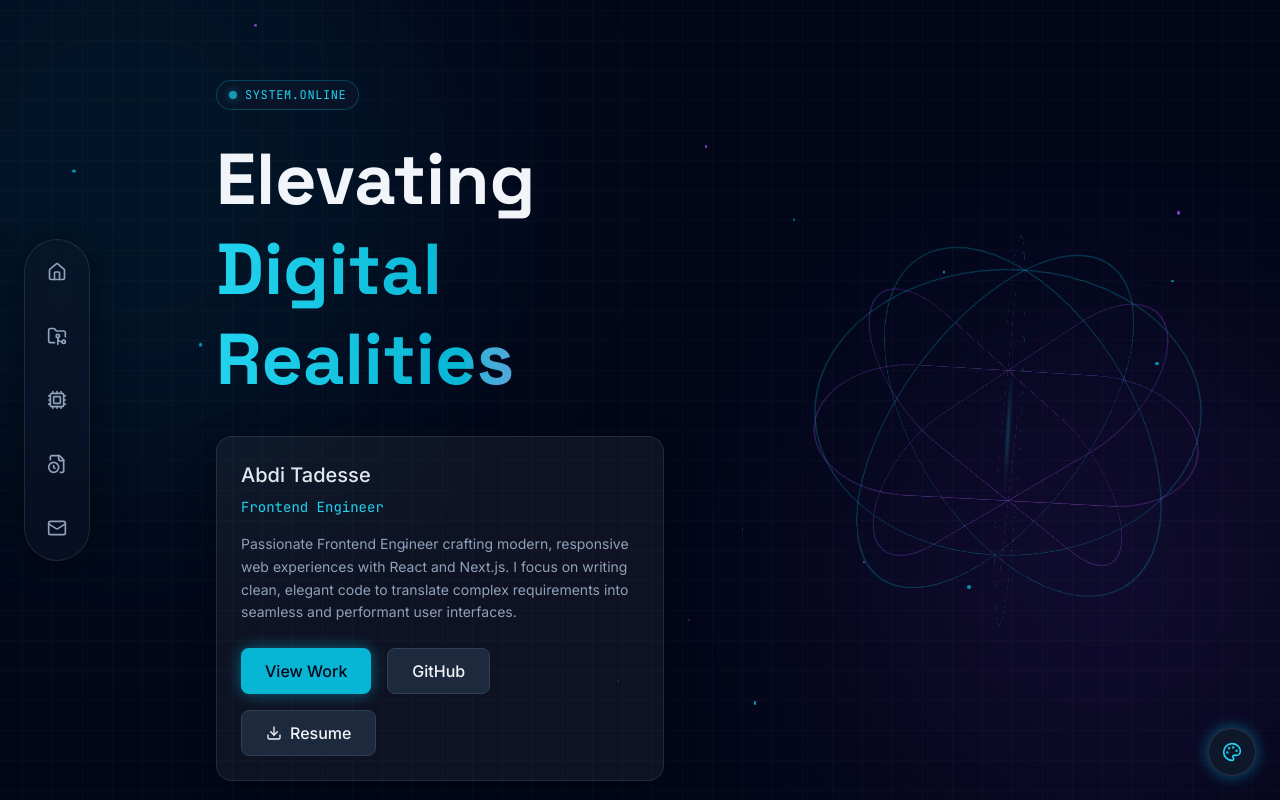
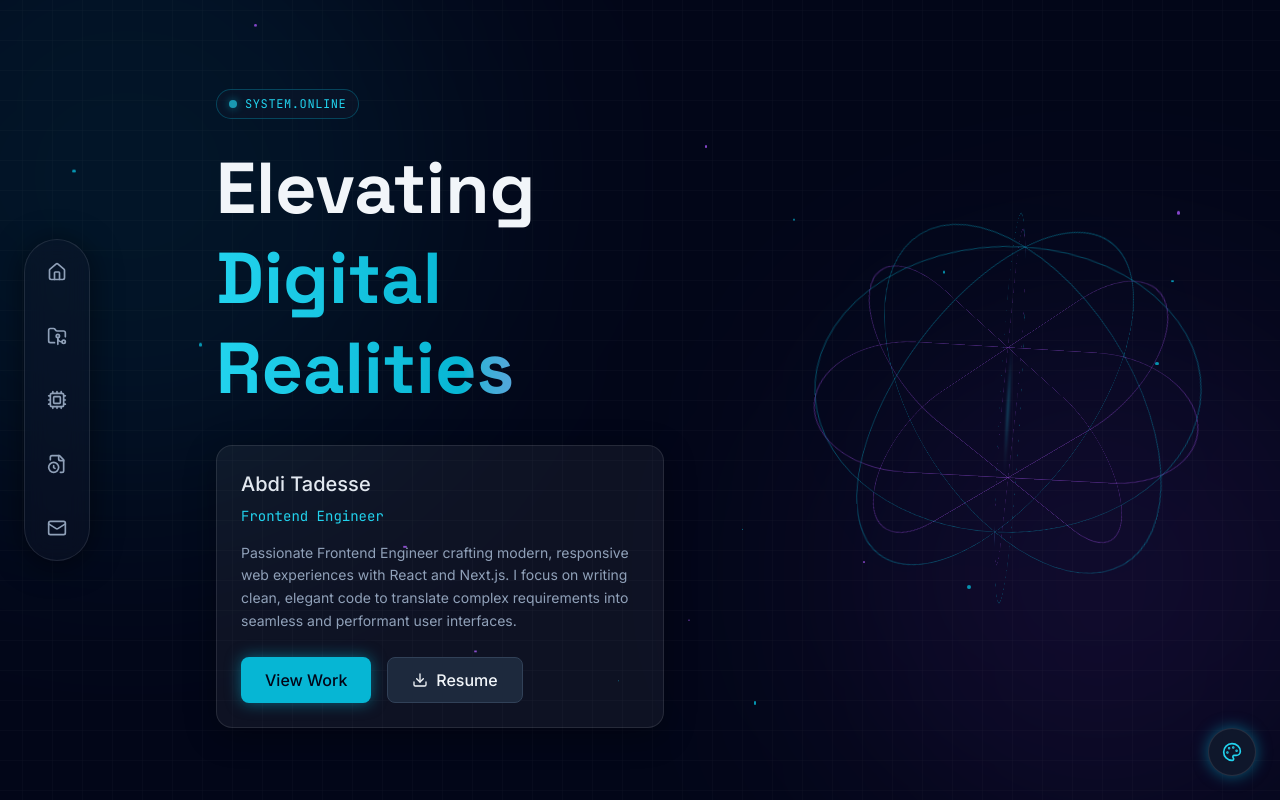
Before and after one commit to devAbdiT/Personal-Portfolio, a React (Vite) app: page / in a window 1280 px wide. Shown: the top 800 px of the page. Built offline with nearby package versions, Linux system fonts and the light colour scheme.

Commit message:
refactor(hero): remove redundant github link
Simplify hero call-to-action section by removing the secondary GitHub link to improve visual focus.

```diff
--- a/src/components/Hero.tsx
+++ b/src/components/Hero.tsx
@@ -87,15 +87,6 @@ export function Hero() {
                   View Work
                 </motion.a>
                 <motion.a
-                  href="https://github.com/devAbdiT/"
-                  target="_blank" rel="noopener noreferrer"
-                  whileHover={{ scale: 1.05 }}
-                  whileTap={{ scale: 0.95 }}
-                  className="inline-flex items-center justify-center px-6 py-2.5 bg-slate-800 hover:bg-slate-700 border border-slate-700 hover:border-slate-600 text-slate-100 font-medium rounded-lg transition-colors"
-                >
-                  GitHub
-                </motion.a>
-                <motion.a
                   href="/resume.pdf"
                   target="_blank" rel="noopener noreferrer"
                   whileHover={{ scale: 1.05 }}
```
